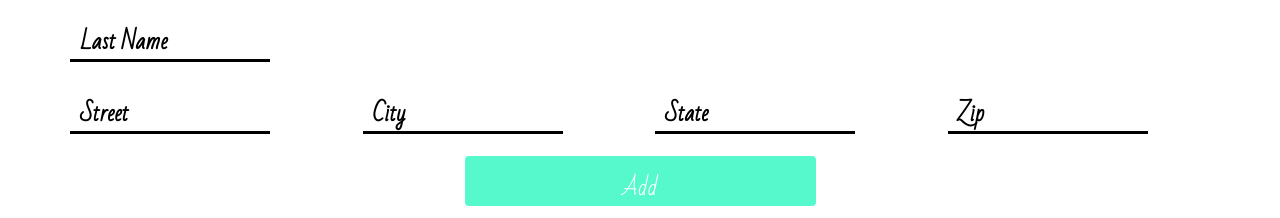
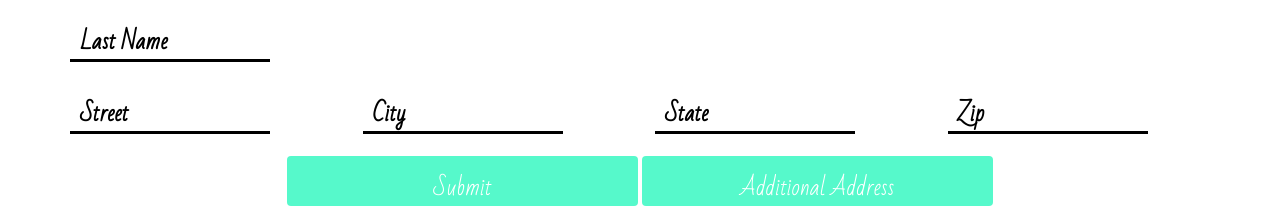
Before and after one commit to alexkaufman06/dapper-address-js, a plain HTML site: page index.html in a window 1280 px wide. Shown: the part 145-363 px from the top of the page. Drawn offline with nearby package versions, Linux system fonts and the light colour scheme.

Commit message:
Update HTML with multiple adresses button

```diff
--- a/index.html
+++ b/index.html
@@ -73,7 +73,8 @@
               <div class="row">
                 <div class="form-group" id="styleMe">
                   <div class="span7 text-center">   <!-- Center button w/ bootstrap -->
-                    <button type="submit" class="btn">Add</button>
+                    <button type="submit" class="btn">Submit</button>
+                    <span class="btn" id="add-address">Additional Address</span>
                   </div>
                 </div>
               </div>
```
